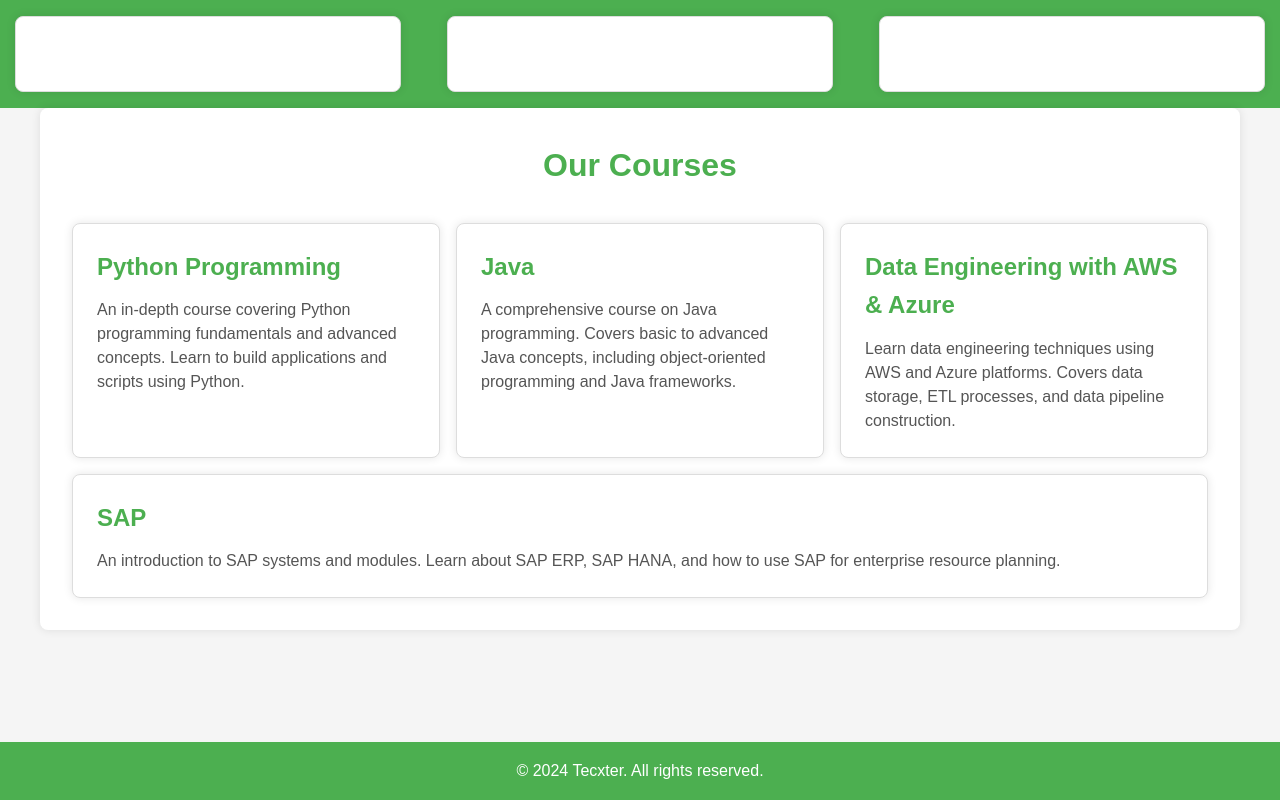
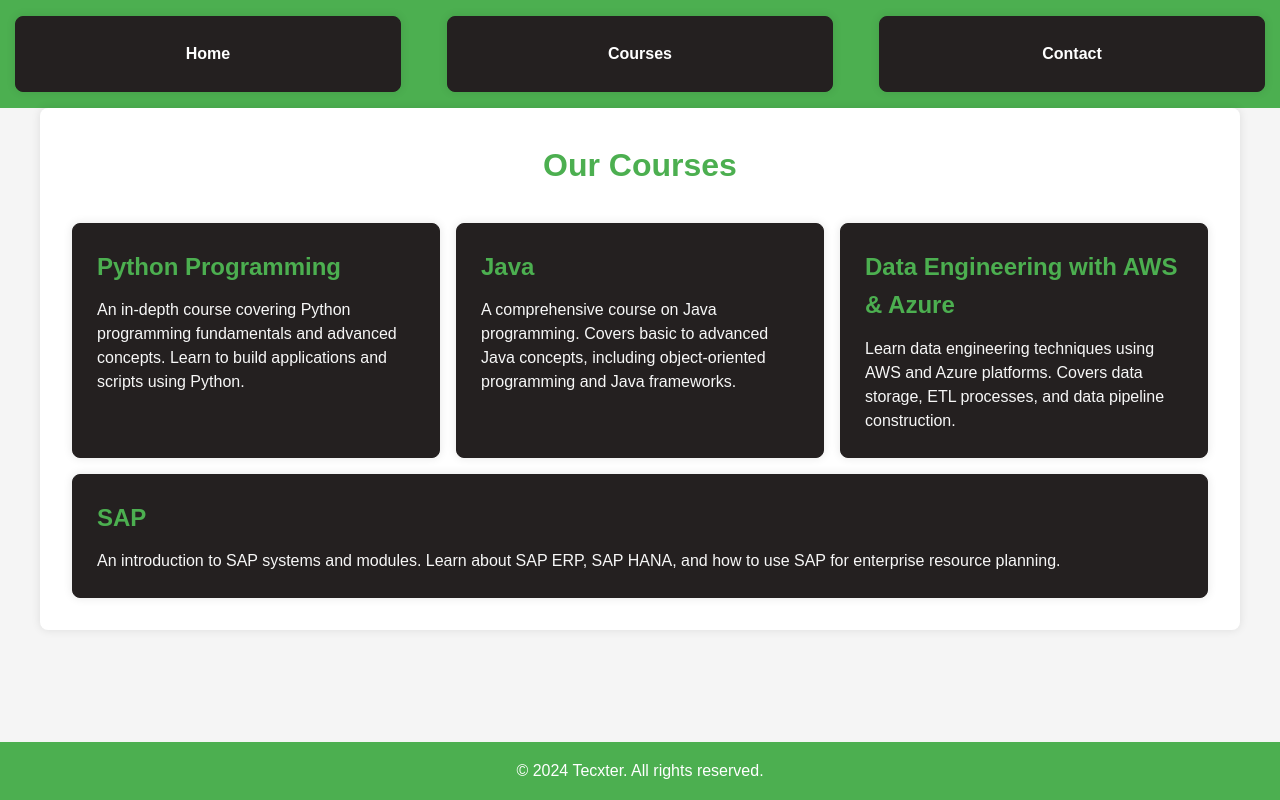
Before and after one commit to FLTadmin/ProJectTecXter, a Flask app: page /courses in a window 1280 px wide. Run offline with Flask 2, Linux system fonts and the light colour scheme.

Commit message:
US02-Updated Courses and styling

```diff
--- a/Tecxter/static/css/styles.css
+++ b/Tecxter/static/css/styles.css
@@ -68,8 +68,8 @@ ul {
 }
 
 li {
-    background: #fff;
-    border: 1px solid #ddd;
+    background: #242020;
+    border: 1px solid #242020;
     border-radius: 8px;
     padding: 1.5em;
     box-shadow: 0 0 10px rgba(0, 0, 0, 0.1);
@@ -89,7 +89,7 @@ li h2 {
 }
 
 li p {
-    color: #555;
+    color: #f7f7f7;
     line-height: 1.5;
 }
 
```
